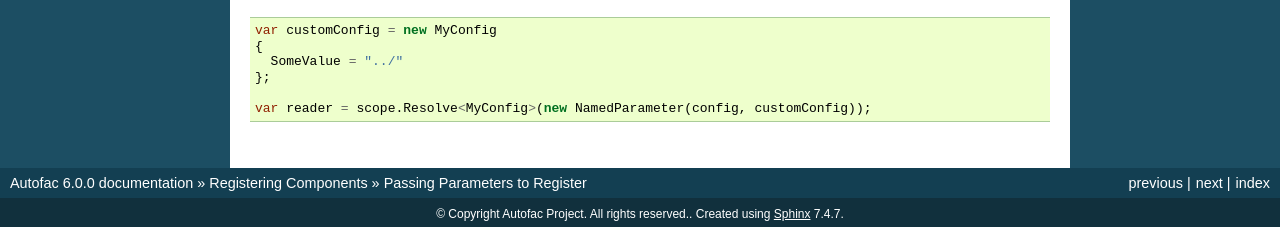
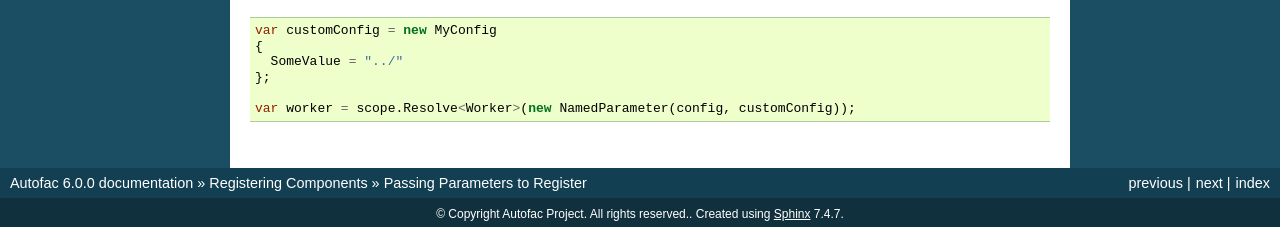
Before and after one commit to autofac/Documentation, a Sphinx documentation site: the page built from docs/register/parameters.rst, in a window 1280 px wide. Shown: the part 1603-1830 px from the top of the page. Built offline with Sphinx 7.4.7, drawn with Linux system fonts in a browser that asks for light colours.

Commit message:
Update parameters.rst
To my understanding, The Worker constructor need a MyConfig instance, and we're trying to resolver a Worker instead of a MyConfig in the end.

```diff
--- a/docs/register/parameters.rst
+++ b/docs/register/parameters.rst
@@ -95,4 +95,4 @@ When :doc:`resolving with parameters <../resolve/parameters>`, your lambda will
       SomeValue = "../"
     };
 
-    var reader = scope.Resolve<MyConfig>(new NamedParameter(config, customConfig));
+    var worker = scope.Resolve<Worker>(new NamedParameter(config, customConfig));
```
